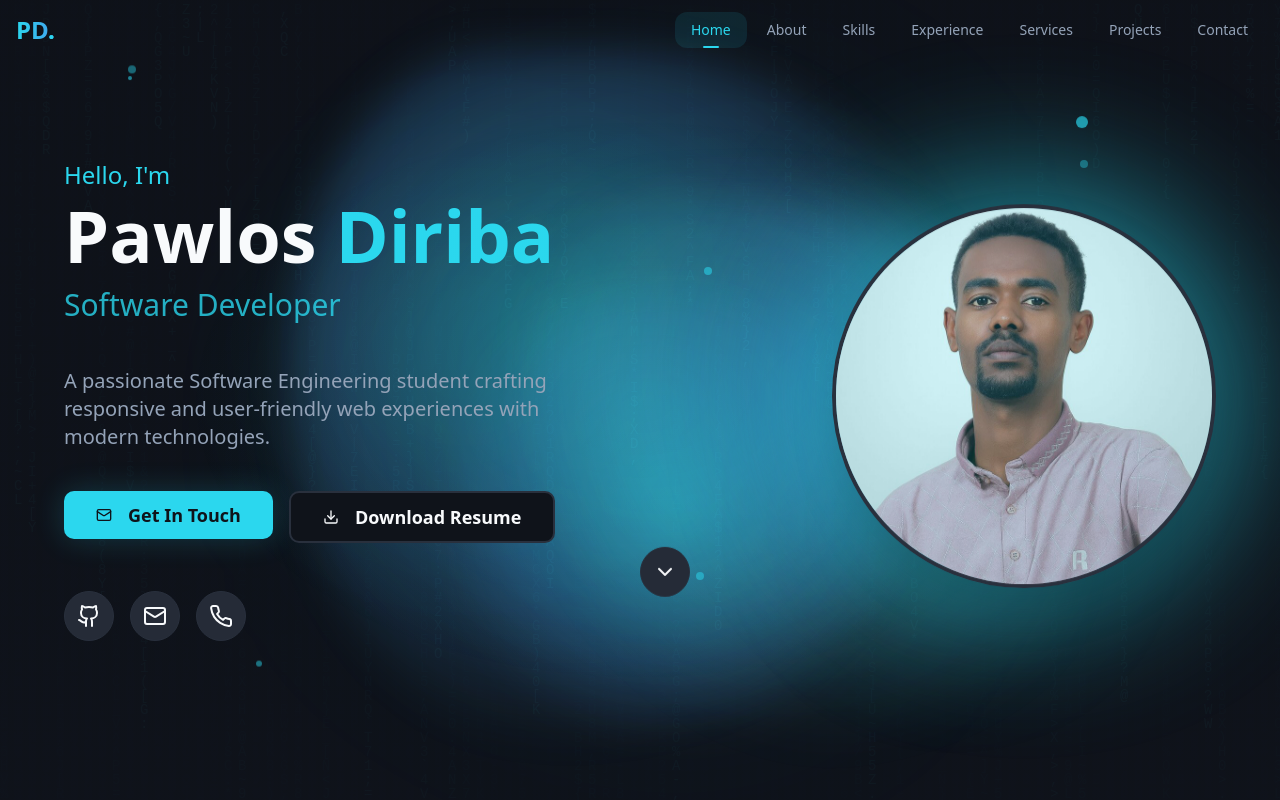
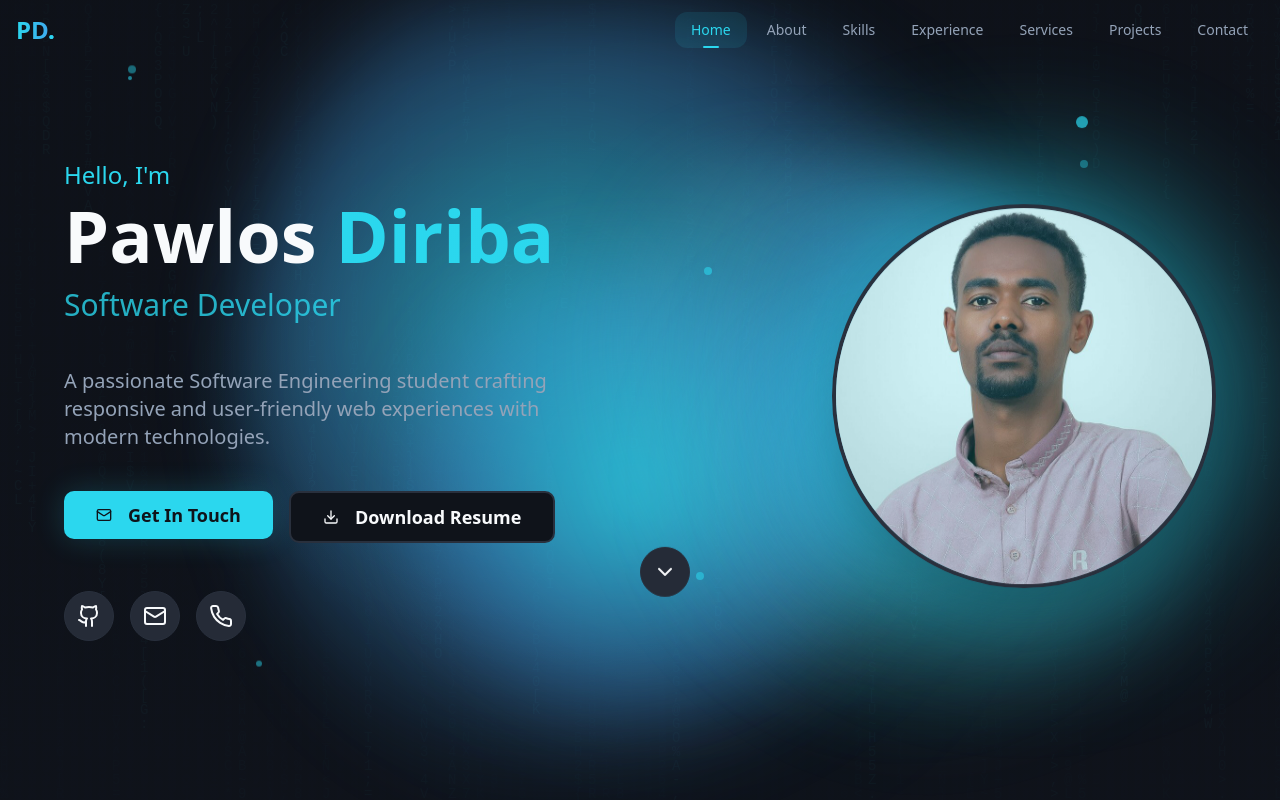
Before and after one commit to Paul-dir/paul-animations-studio, a React (Vite) app: page / in a window 1280 px wide. Shown: the top 800 px of the page. Built offline with nearby package versions, Linux system fonts and the light colour scheme.

Commit message:
Improve background visibility render
Co-authored-by: Paul-dir <186610830+Paul-dir@users.noreply.github.com>

```diff
--- a/src/components/AnimatedBackground.tsx
+++ b/src/components/AnimatedBackground.tsx
@@ -32,42 +32,56 @@ const AnimatedBackground = () => {
   }, []);
 
   return (
-    <div ref={canvasRef} className="fixed inset-0 pointer-events-none overflow-hidden transition-colors duration-700 z-0">
-      {/* Large central morphing blob - the main visual element */}
+    <div ref={canvasRef} className="fixed inset-0 pointer-events-none overflow-hidden transition-colors duration-700" style={{ zIndex: 1 }}>
+      {/* Large central morphing blob */}
       <div
-        className="parallax-shape absolute top-1/2 left-1/2 -translate-x-1/2 -translate-y-1/2 w-[700px] h-[700px] animate-morph"
+        className="parallax-shape absolute top-1/2 left-1/2 -translate-x-1/2 -translate-y-1/2 animate-morph"
         style={{
-          background: `radial-gradient(ellipse at 40% 40%, hsl(${colors.c1} / 0.45) 0%, hsl(${colors.c2} / 0.25) 40%, transparent 70%)`,
-          filter: 'blur(20px)',
+          width: '800px',
+          height: '800px',
+          background: `radial-gradient(ellipse at 40% 40%, hsl(${colors.c1} / 0.6) 0%, hsl(${colors.c2} / 0.35) 40%, transparent 70%)`,
+          filter: 'blur(40px)',
           animationDuration: '12s',
         }}
       />
       {/* Inner brighter core blob */}
       <div
-        className="parallax-shape absolute top-[35%] left-[35%] w-[450px] h-[450px] animate-morph animate-rotate-slow"
+        className="parallax-shape absolute animate-morph animate-rotate-slow"
         style={{
-          background: `radial-gradient(ellipse at 50% 50%, hsl(${colors.c1} / 0.5) 0%, hsl(${colors.c2} / 0.2) 50%, transparent 75%)`,
-          filter: 'blur(15px)',
+          top: '30%',
+          left: '30%',
+          width: '500px',
+          height: '500px',
+          background: `radial-gradient(ellipse at 50% 50%, hsl(${colors.c1} / 0.7) 0%, hsl(${colors.c2} / 0.3) 50%, transparent 75%)`,
+          filter: 'blur(30px)',
           animationDuration: '8s',
           animationDelay: '1s',
         }}
       />
       {/* Secondary offset blob */}
       <div
-        className="parallax-shape absolute top-[25%] left-[40%] w-[550px] h-[550px] animate-morph"
+        className="parallax-shape absolute animate-morph"
         style={{
-          background: `radial-gradient(ellipse at 60% 30%, hsl(${colors.c2} / 0.35) 0%, hsl(${colors.c3} / 0.15) 45%, transparent 70%)`,
-          filter: 'blur(25px)',
+          top: '20%',
+          left: '45%',
+          width: '600px',
+          height: '600px',
+          background: `radial-gradient(ellipse at 60% 30%, hsl(${colors.c2} / 0.5) 0%, hsl(${colors.c3} / 0.2) 45%, transparent 70%)`,
+          filter: 'blur(35px)',
           animationDuration: '15s',
           animationDirection: 'reverse',
         }}
       />
-      {/* Subtle bottom-right glow */}
+      {/* Bottom-right glow */}
       <div
-        className="parallax-shape absolute bottom-[10%] right-[10%] w-[400px] h-[400px] animate-morph animate-glow"
+        className="parallax-shape absolute animate-morph animate-glow"
         style={{
-          background: `radial-gradient(circle, hsl(${colors.c1} / 0.2) 0%, transparent 60%)`,
-          filter: 'blur(30px)',
+          bottom: '10%',
+          right: '10%',
+          width: '500px',
+          height: '500px',
+          background: `radial-gradient(circle, hsl(${colors.c1} / 0.4) 0%, transparent 60%)`,
+          filter: 'blur(40px)',
           animationDelay: '5s',
         }}
       />
```
